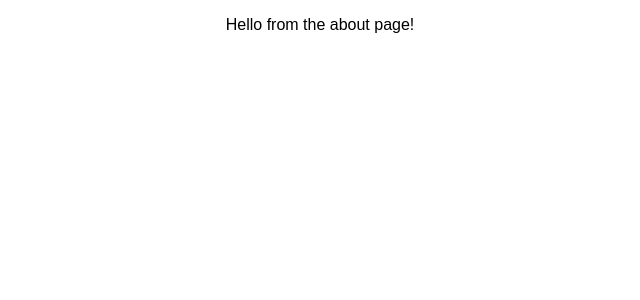
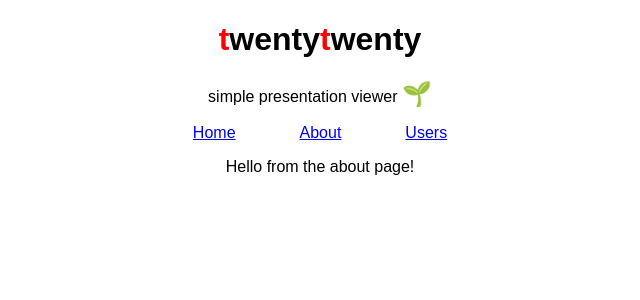
Before and after one commit to kingdomlevel/twentytwenty, a React (Create React App) app in the folder client/: page /about in a window 1280 px wide. Shown: the top 300 px of the page, without its empty margins (320-960 px from the left). Built offline with nearby package versions, Linux system fonts and the light colour scheme.

Commit message:
small styling changes to header + about pages

```diff
--- a/client/src/components/About.jsx
+++ b/client/src/components/About.jsx
@@ -1,8 +1,12 @@
 import React from "react";
+import Header from './Header';
+import Navigation from './Navigation';
 
 const About = () => {
     return (
         <>
+            <Header />
+            <Navigation />
             <p> Hello from the about page!</p>
         </>
     );
--- a/client/src/components/Header.jsx
+++ b/client/src/components/Header.jsx
@@ -3,7 +3,7 @@ import React from "react";
 const Header = () => {
     return (
         <>
-            <h1>
+            <h1 id="twentytwenty-header">
                 <span>t</span>
                 wenty
                 <span>t</span>wenty
```
